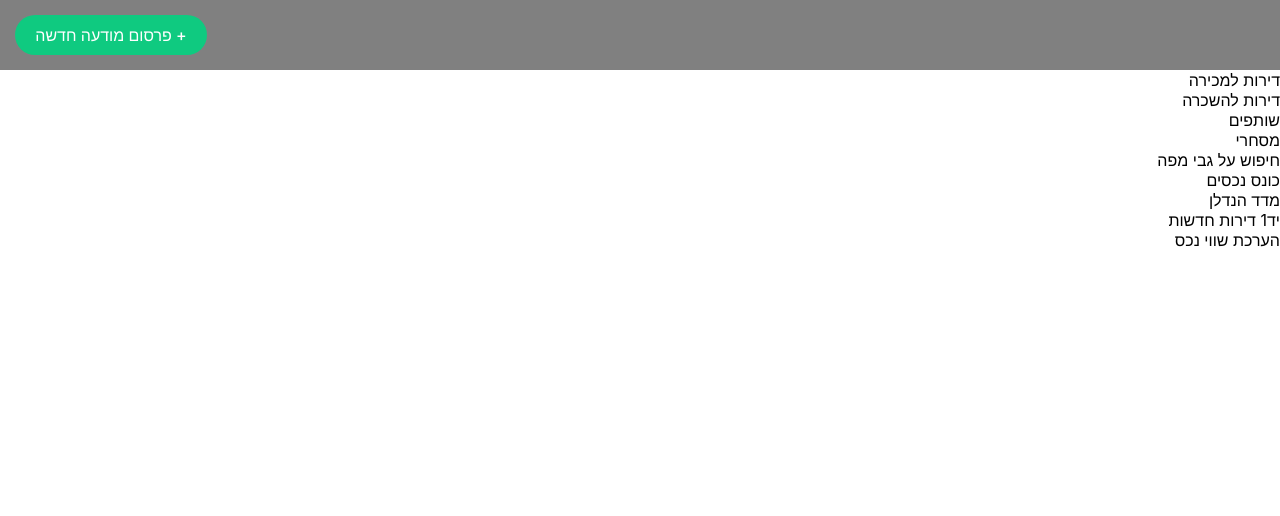
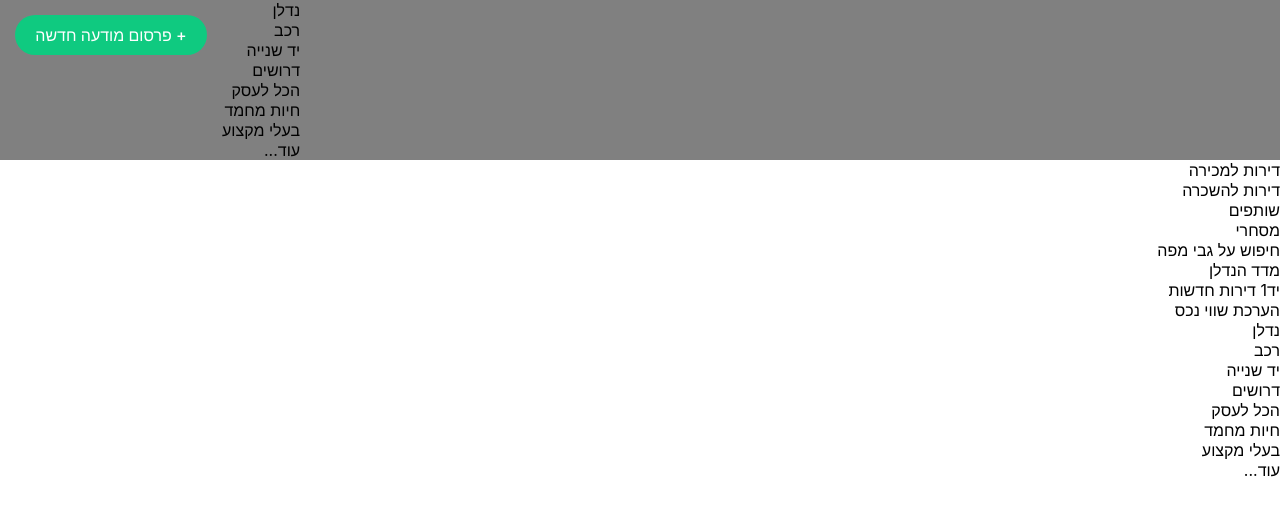
Before and after one commit to smezin/yad2-front, a React (Create React App) app: page / in a window 1280 px wide. Shown: the top 516 px of the page. Built offline with nearby package versions, Linux system fonts and the light colour scheme.

Commit message:
updated resources file

```diff
--- a/src/components/mainMenu/MainMenu.js
+++ b/src/components/mainMenu/MainMenu.js
@@ -1,12 +1,13 @@
 import React from 'react'
 import AddItemButton from './AddItemButton'
-
+import NavItem from '../../components/mainMenu/NavItem'
+import fetchFromResource from '../../utility/fetchFromResource'
 const mainMenu = () => {
     return (
         <div className="main-menu">
             <AddItemButton />
+            <NavItem categories={fetchFromResource('mainMenu', 'dropdownMenus')}/>
         </div>
     )
 }
-
 export default mainMenu
--- a/src/components/mainMenu/NavItem.js
+++ b/src/components/mainMenu/NavItem.js
@@ -14,10 +14,11 @@ const NavItem = (props) => {
     return (
         <div className="nav-item">
             {
-
+                links.map((link) => (
+                    <a key={link.name} href={link.urlSuffix} className='dropdown-link main-menu-link'>{link.name}</a>
+                ))
             }
         </div>
     )
 }
-
 export default NavItem
--- a/src/components/mainMenu/NavItemDropdown.js
+++ b/src/components/mainMenu/NavItemDropdown.js
@@ -6,7 +6,7 @@ const NavItemDropdown = (props) => {
     const links = []
     for (let key in items) {
         if (items.hasOwnProperty(key)) {
-            links.push(new LinkedText('/' + key, items[key]))
+            links.push(new LinkedText(items[key]['path'], items[key]['localName']))
         }
     }
     console.log(links)
--- a/src/resources.json
+++ b/src/resources.json
@@ -21,34 +21,123 @@
             "realestate": {
                 "name": "נדלן",
                 "items": {
-                    "forsale": "דירות למכירה",
-                    "rent": "דירות להשכרה",
-                    "roommates": "שותפים",
-                    "commercial": "מסחרי",
-                    "map": "חיפוש על גבי מפה",
-                    "receiver": "כונס נכסים",
-                    "realestateIndex": "מדד הנדלן",
-                    "yad1": "יד1 דירות חדשות",
-                    "yadata": "הערכת שווי נכס"
+                    "forsale": {"localName": "דירות למכירה", "path": "/realestate/forsale"},
+                    "rent": {"localName": "דירות להשכרה", "path": "/realestate/rent"},
+                    "roommates": {"localName": "שותפים", "path": "/realestate/roomates"},
+                    "commercial": {"localName": "מסחרי", "path": "/realestate/commercial"},
+                    "map": {"localName": "חיפוש על גבי מפה", "path": "/map"},
+                    "receiver": {"loacalName": "כונס נכסים", "path": "/reciever"},
+                    "realestateIndex": {"localName": "מדד הנדלן", "path": "/realestateIndex"},
+                    "yad1": {"localName": "יד1 דירות חדשות", "path": "/yad1"},
+                    "yadata": {"localName": "הערכת שווי נכס", "path": "/yadata"}
                 }
             },
             "vehicles": {
                 "name": "רכב",
                 "items": {
-                    "private-cars": "פרטי",
-                    "commercial-cars": "מסחרי",
-                    "4x4": "ג'יפים",
-                    "motorcycles": "אופנועים",
-                    "scooters": "קטנועים",
-                    "other": "מיוחדים",
-                    "car-accessories": "אביזרים",
-                    "trucks": "משאיות",
-                    "luxury-cars": "רכבי יוקרה",
-                    "watercraft": "כלי שייט",
-                    "vehicles-catalog": "קטלוג רכבים",
-                    "vehicles-pricelist": "מחירון רכב",
-                    "vehicles-reciever": "מכרזים וכינוס",
-                    "vehicles-funding": "מימון רכב"
+                    "private-cars": {"localName": "פרטי", "path": "/vehicles/private-cars"},
+                    "commercial-cars": {"localName": "מסחרי", "path": "/vehicles/commercial-cars"},
+                    "4x4": {"localName": "ג'יפים", "path": "/vehicles/4x4"},
+                    "motorcycles": {"localName": "אופנועים", "path": "/vehicles/motorcycles"},
+                    "scooters": {"localName": "קטנועים", "path": "/vehicles/scooters"},
+                    "other": {"localName": "מיוחדים", "path": "/vehicles/other"},
+                    "car-accessories": {"localName": "אביזרים", "path": "/vehicles/car-accessories"},
+                    "trucks": {"localName": "משאיות", "path": "/vehicles/trucks"},
+                    "luxury-cars": {"localName": "רכבי יוקרה", "path": "/vehicles/luxury-cars"},
+                    "watercraft": {"localName": "כלי שייט", "path": "/vehicles/watercraft"},
+                    "vehicles-catalog": {"localName": "קטלוג רכבים", "path": "/vehicles-catalog"},
+                    "vehicles-pricelist": {"localName": "מחירון רכב", "path": "/vehicles-pricelist"},
+                    "vehicles-reciever": {"localName": "מכרזים וכינוס", "path": "/vehicles-reciever"},
+                    "vehicles-funding": {"localName": "מימון רכב", "path": "/vehicles-funding"}
+                }
+            },
+            "products": {
+                "name": "יד שנייה",
+                "items": {
+                    "all": {"localName": "כל המוצרים", "path": "/products/all"},
+                    "electrical-appliances": {"localName": "חשמל", "path": "/products/electrical-appliances"},
+                    "furniture": {"localName": "ריהוט", "path": "/products/furniture"},
+                    "businesses-for-sale": {"localName": "עסקים למכירה", "path": "/products/businesses-for-sale"},
+                    "sport": {"localName": "ספורט", "path": "/products/sport"},
+                    "cellular": {"localName": "סלולרי", "path": "/products/cellular"},
+                    "baby-and-child": {"localName": "לתינוק ולילד", "path": "/products/baby-and-child"},
+                    "giveaway": {"localName": "הכל בחינם!", "path": "/products/giveaway"},
+                    "pitchonlev": {"localName": "יד2 מכל הלב", "path": "/pitchonlev"}
+                }
+            },
+            "jobs": {
+                "name": "דרושים",
+                "items":{
+                    "all": {"localName": "חיפוש עבודה", "path": "/jobs/all"},
+                    "find-workers": {"localName": "פרסום משרות", "path": "/jobs/find-workers"},
+                    "resume": {"localName": "כתיבת קורות חיים", "path": "/jobs/resume"},
+                    "companies": {"localName": "אודות החברות", "path": "/jobs/companies"},
+                    "hitech": {"localName": "דרושים הייטק", "path": "/jobs/hitech"},
+                    "young": {"localName": "דרושים צעירים", "path": "/jobs/young"},
+                    "no-resume": {"localName": "צעירים ללא קו''ח", "path": "/jobs/no-resume"},
+                    "finance": {"localName": "כספים", "path": "/jobs/finance"},
+                    "sales": {"localName": "מכירות", "path": "/jobs/sales"},
+                    "customer-service": {"localName": "שירות לקוחות", "path": "/jobs/customer-service"},
+                    "administration": {"localName": "אדמיניסטרציה", "path": "/jobs/administration"},
+                    "engineers": {"localName": "מהנדסים", "path": "/jobs/engineers"},
+                    "transportation": {"localName": "תחבורה", "path": "/jobs/transportation"},
+                    "tourism": {"localName": "מסעדנות/תיירות", "path": "/jobs/tourism"},
+                    "security": {"localName": "אבטחה", "path": "/jobs/security"},
+                    "health": {"localName": "בריאות", "path": "/jobs/health"},
+                    "professionals": {"localName": "בעלי מקצוע", "path": "/jobs/professionals"},
+                    "teaching": {"localName": "הדרכה/הוראה", "path": "/jobs/teaching"},
+                    "marketing": {"localName": "שיווק", "path": "/jobs/marketing"},
+                    "other": {"localName": "לתחומים נוספים", "path": "/jobs/other"}
+                }
+            },
+            "commercial": {
+                "name": "הכל לעסק",
+                "items": {
+                    "businesses-for-sale": {"localName": "עסקים למכירה", "path":"/products/businesses-for-sale"},
+                    "commercial-realestate": {"localName": "נדל''ן מסחרי", "path":"/realestate/commercial"},
+                    "business-equipment": {"localName": "ציוד לעסקים", "path":"/products/business-equipment"},
+                    "franchise": {"localName": "זכיינות", "path":"/products/businesses-for-sale"},
+                    "office-rent": {"localName": "משרדים להשכרה", "path":"/realestate/commercial"},
+                    "common-workspace": {"localName": "חללי עבודה משותפים", "path":"/realestate/commercial"}
+                }
+            },
+            "pets": {
+                "name": "חיות מחמד",
+                "items": {
+                    "dogs": {"localName": "כלבים", "path": "/pets/dogs"},
+                    "cats": {"localName": "חתולים", "path": "/pets/cats"},
+                    "parrots": {"localName": "תוכים ובעלי כנף", "path": "/pets/parrots"},
+                    "fish": {"localName": "דגים", "path": "/pets/fish"},
+                    "reptiles": {"localName": "זוחלים", "path": "/pets/reptiles"},
+                    "rodents": {"localName": "מכרסמים", "path": "/pets/rodents"},
+                    "horses": {"localName": "סוסים", "path": "/pets/horses"},
+                    "chickens": {"localName": "תרנגולים", "path": "/pets/chickens"},
+                    "livestock": {"localName": "חיות משק", "path": "/pets/livestock"},
+                    "ferrets": {"localName": "חמוסים", "path": "/pets/ferrets"}
+                }
+            },
+            "pro": {
+                "name": "בעלי מקצוע",
+                "items": {
+                    "rishuy-rehev": {"localName": "מכוני בדיקה ורישוי לרכב", "path": "/rishuy-rehev"},
+                    "car-wash": {"localName": "רחיצת רכב", "path": "/car-wash"},
+                    "realestate-appraiser": {"localName": "שמאי מקרקעין", "path": "/real-estate-appraiser"},
+                    "construction-materials": {"localName": "חומרי בניין", "path": "/construction-materials"},
+                    "plumbers": {"localName": "אינסטלטור", "path": "/plumbers"},
+                    "electricians": {"localName": "חשמלאים", "path": "/electricians"},
+                    "renovations": {"localName": "שיפוצים", "path": "/renovations"},
+                    "moving": {"localName": "הובלות", "path": "/moving"},
+                    "furniture": {"localName": "רהיטים", "path": "/furniture"},
+                    "maintenance": {"localName": "חברות ניקיון ואחזקה", "path": "/maintenance"},
+                    "all": {"localName": "לכל בעלי המקצוע", "path": "/all"}
+                }
+            },
+            "other": {
+                "name": "עוד...",
+                "items": {
+                    "tourism": {"localName": "תיירות ונופש", "path": "/other/tourism"},
+                    "school": {"localName": "לימודים", "path": "/other/school"},
+                    "magazine": {"localName": "מגזין יד2", "path": "/other/magazine"}
                 }
             }
         }
--- a/src/styles/components/mainMenu/_mainMenu.scss
+++ b/src/styles/components/mainMenu/_mainMenu.scss
@@ -1,3 +1,4 @@
 .main-menu {
     background: gray;
+    display: flex;
 }
--- /dev/null
+++ b/src/utility/tempush.json
@@ -0,0 +1,6 @@
+{
+    "tourism": {"localName": "תיירות ונופש", "path": "/other/tourism"},
+    "school": {"localName": "לימודים", "path": "/other/school"},
+    "magazine": {"localName": "מגזין יד2", "path": "/other/magazine"}
+
+}
```
